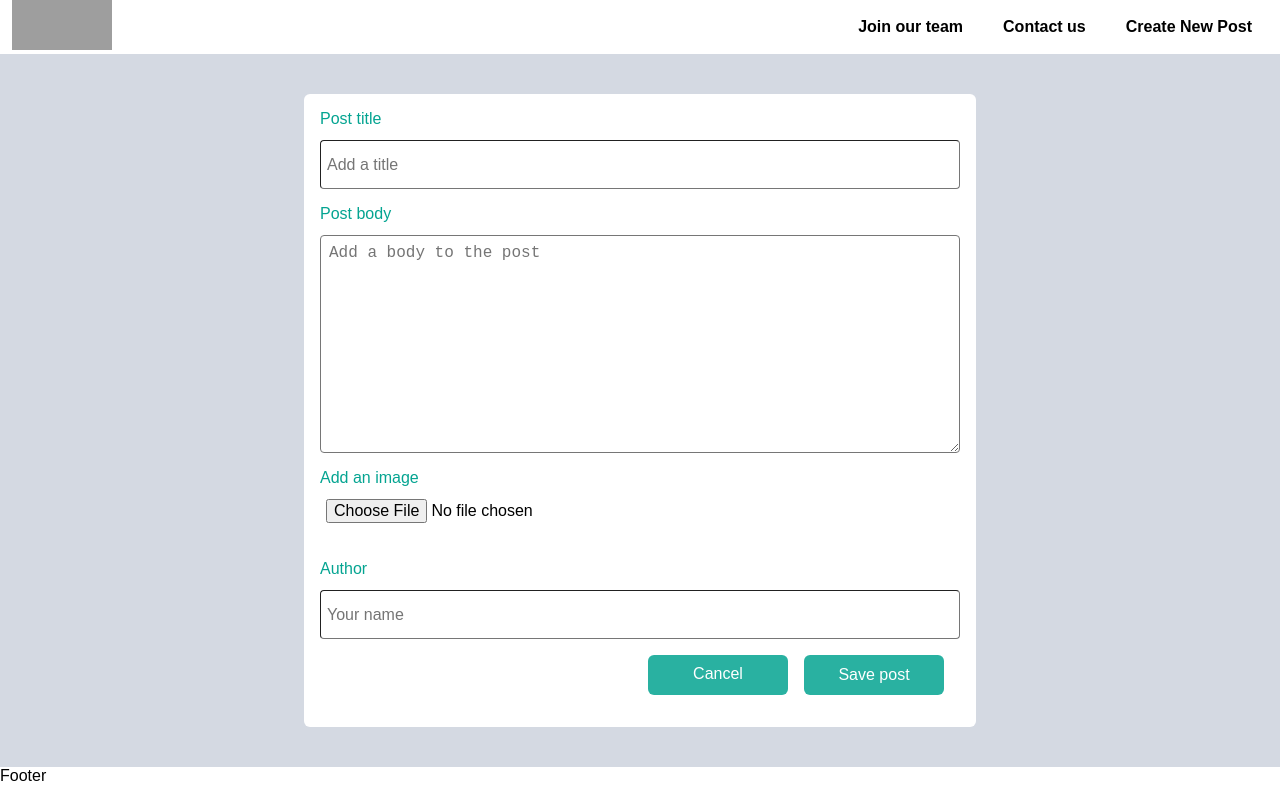
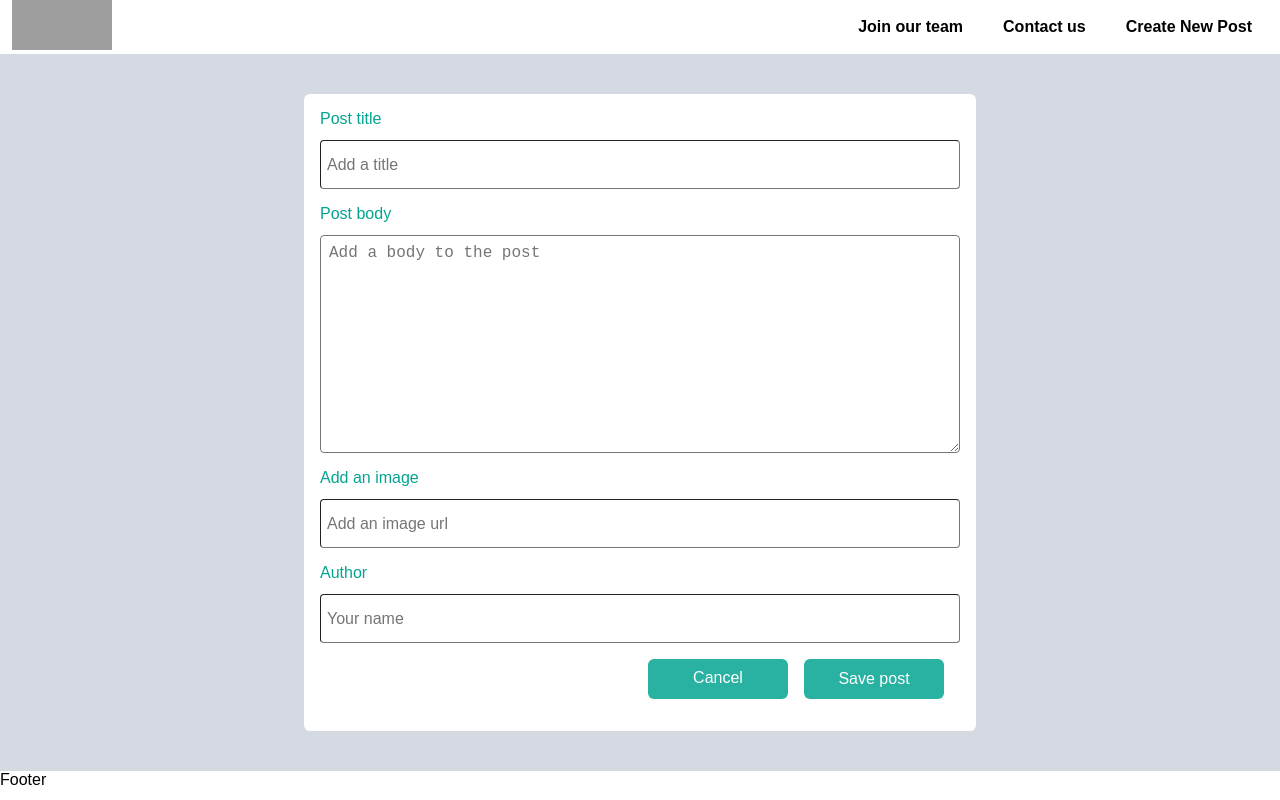
Before and after one commit to itjuana-bootcamp/FullStack, a React (Create React App) app in the folder introduction-to-react/: page /create-post in a window 1280 px wide. Built offline with nearby package versions, Linux system fonts and the light colour scheme; no server answers; grey boxes are pictures that could not be loaded.

Commit message:
Allows to add image url in create and update post

```diff
--- a/introduction-to-react/src/components/CreatePost.js
+++ b/introduction-to-react/src/components/CreatePost.js
@@ -21,9 +21,7 @@ const CreatePost = ({ onSave, post }) => {
 
   const handleOnChange = event => {
     const name = event.target.name;
-    const value = name === 'imageUrl'
-      ? URL.createObjectURL(event.target.files[0])
-      : event.target.value;
+    const value = event.target.value;
 
     setNewPost({ ...newPost, [name]: value })
   }
@@ -55,10 +53,18 @@ const CreatePost = ({ onSave, post }) => {
 
         <div className="input-field">
           <label>Add an image</label>
+          <input
+            type="text"
+            name="imageUrl"
+            placeholder="Add an image url"
+            value={newPost.imageUrl}
+            onChange={handleOnChange}
+          />
           {
-            newPost.imageUrl !== ''
-            ? <img
+            newPost.imageUrl !== '' &&
+            <img
               style={{
+                marginTop: "40px",
                 maxHeight: "200px",
                 maxWidth: "400px",
                 alignSelf: "center",
@@ -66,11 +72,6 @@ const CreatePost = ({ onSave, post }) => {
               }}
               src={newPost.imageUrl}
               alt="img"
-              />
-            : <input
-                type='file'
-                name="imageUrl"
-                onChange={handleOnChange}
             />
           }
         </div>
```
Lines whose indentation alone changed are shown as unchanged.
